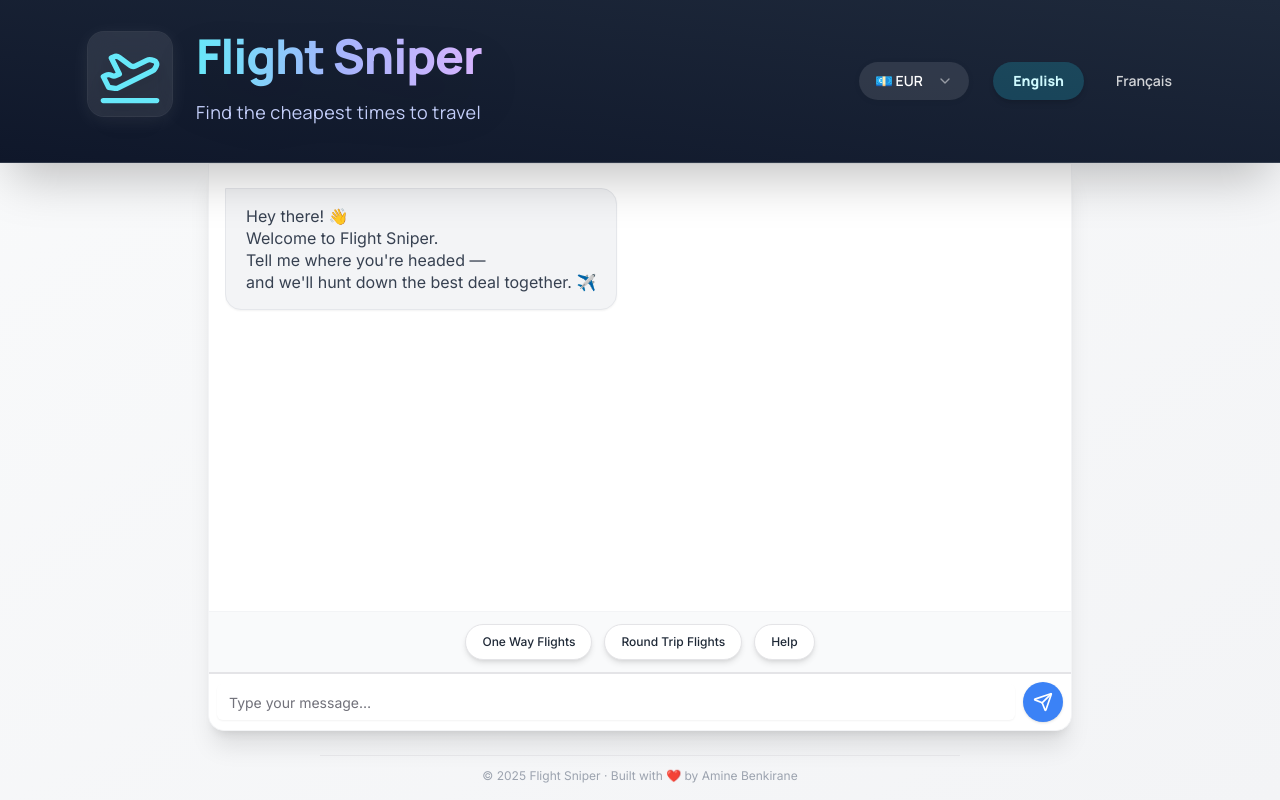
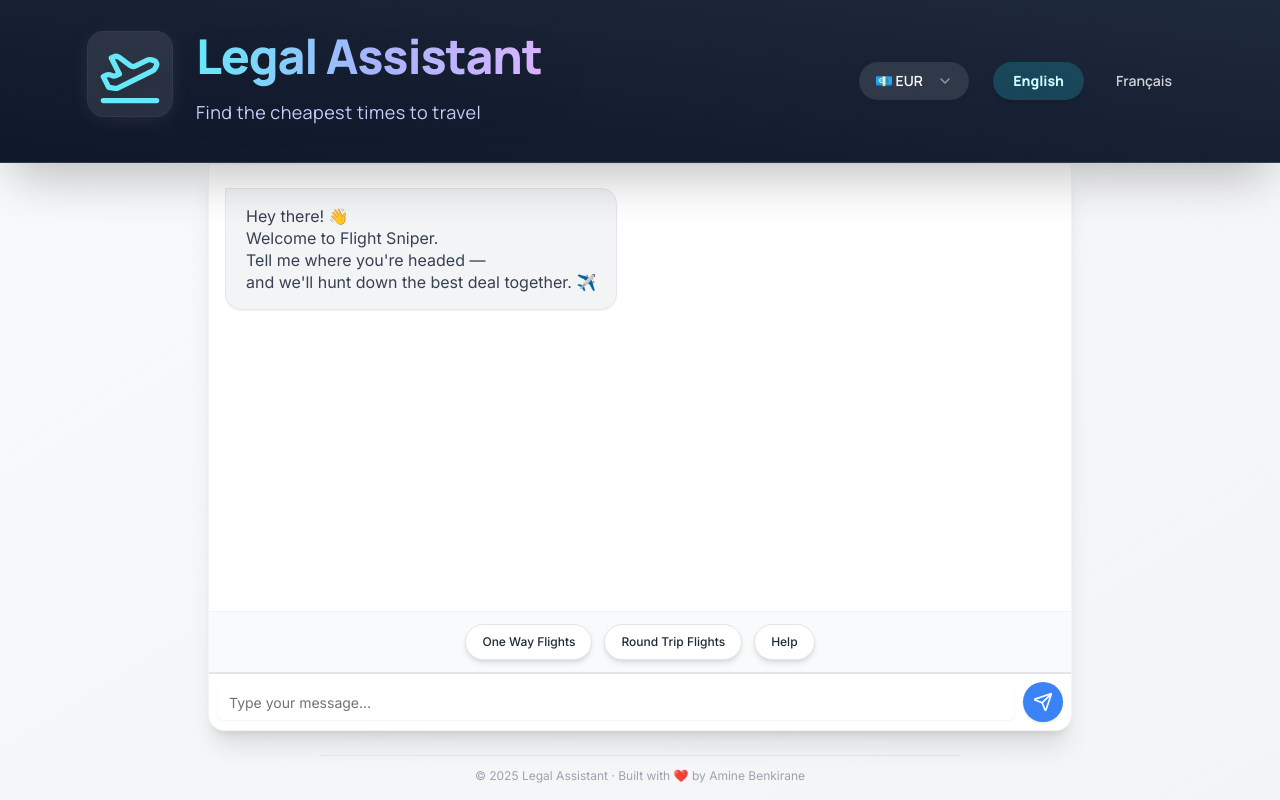
Before and after one commit to aminebenkii/legal-assistant-frontend, a React (Vite) app: page /chat in a window 1280 px wide. Built offline with nearby package versions, Linux system fonts and the light colour scheme.

Commit message:
Update branding to Legal Assistant

```diff
--- a/index.html
+++ b/index.html
@@ -4,7 +4,7 @@
     <meta charset="UTF-8" />
     <link rel="icon" type="image/svg+xml" href="/airplane.svg" />
     <meta name="viewport" content="width=device-width, initial-scale=1.0" />
-    <title>Flight Sniper</title>
+    <title>Legal Assistant</title>
     <!-- Google Fonts: -->
 
     <link href="https://fonts.googleapis.com/css2?family=Manrope:wght@400;600;800&display=swap" rel="stylesheet">
--- a/package.json
+++ b/package.json
@@ -1,5 +1,5 @@
 {
-  "name": "flight-sniper-frontend",
+  "name": "legal-assistant-frontend",
   "private": true,
   "version": "0.0.0",
   "type": "module",
--- a/src/components/ChatFooter.tsx
+++ b/src/components/ChatFooter.tsx
@@ -7,7 +7,7 @@ export default function ChatFooter() {
     <footer className="w-full max-w-2xl mx-auto px-4 pb-4 pt-2">
       <Separator className="mb-3" />
       <div className="text-xs text-center text-gray-400 select-none">
-        © {new Date().getFullYear()} Flight Sniper · Built with ❤️ by Amine Benkirane
+        © {new Date().getFullYear()} Legal Assistant · Built with ❤️ by Amine Benkirane
       </div>
     </footer>
   )
--- a/src/components/ChatHeader.tsx
+++ b/src/components/ChatHeader.tsx
@@ -22,7 +22,7 @@ export default function ChatHeader({
           </div>
           <div className="min-w-0 pb-1">
             <h1 className="text-3xl sm:text-5xl font-bold tracking-tight bg-gradient-to-r from-cyan-300 via-indigo-300 to-purple-300 bg-clip-text text-transparent drop-shadow-2xl leading-none overflow-visible" style={{ paddingBottom: "0.2em" }}>
-              Flight Sniper
+              Legal Assistant
             </h1>
             <p className="mt-2 text-sm sm:text-lg text-indigo-200 font-medium tracking-wide leading-snug">
               {lang === "en"
--- a/src/components/ChatMessages.tsx
+++ b/src/components/ChatMessages.tsx
@@ -42,7 +42,7 @@ export default function ChatMessages({
                   <ReactMarkdown
                     remarkPlugins={[[remarkGfm, { breaks: true }]]}
                     components={{
-                      p: ({ node, ...props }) => (
+                      p: (props) => (
                         <p className="my-3">{props.children}</p>
                       )
                     }}
--- a/src/pages/InitLangPage.tsx
+++ b/src/pages/InitLangPage.tsx
@@ -21,7 +21,7 @@ export default function InitLangPage() {
             <PlaneTakeoff className="h-12 w-12 sm:h-16 sm:w-16 text-cyan-500 drop-shadow-lg" />
           </div>
           <h1 className="p-2 pt-4 text-4xl sm:text-5xl font-extrabold tracking-tight bg-gradient-to-r from-cyan-400 to-indigo-500 bg-clip-text text-transparent drop-shadow-xl">
-            Flight Sniper
+            Legal Assistant
           </h1>
         </div>
 
```
Also changed, not shown: 2 other files (tests, documents, lock files or other folders).
